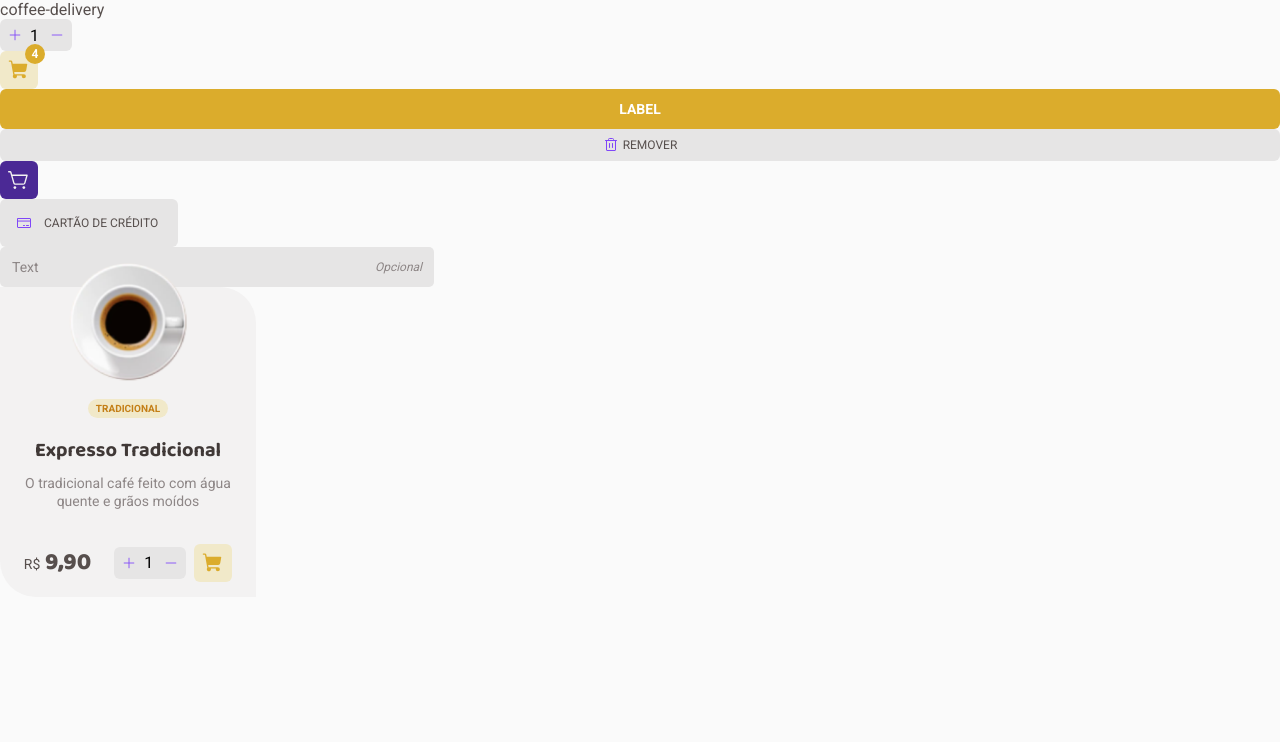
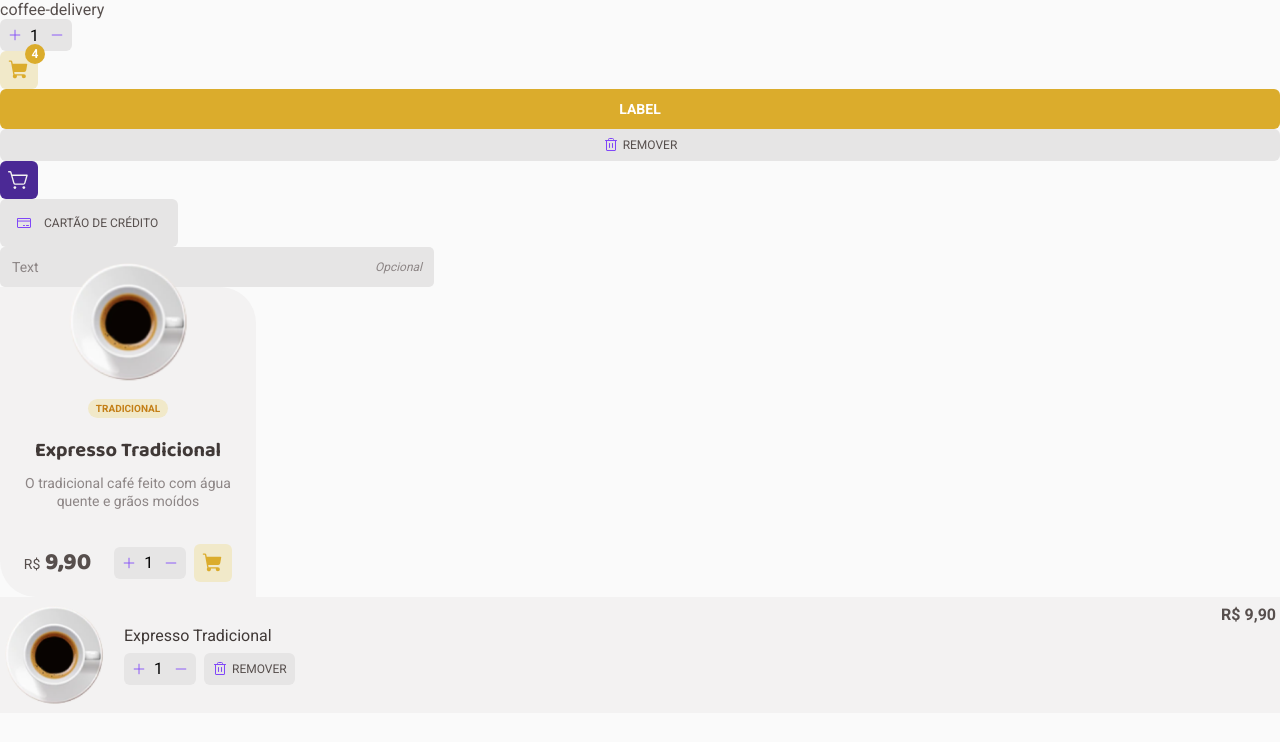
Before and after one commit to rvmelo/coffee-delivery, a React (Vite) app: page / in a window 1280 px wide. Shown: the top 742 px of the page. Built offline with nearby package versions, Linux system fonts and the light colour scheme.

Commit message:
feat: add small card coffee

```diff
--- a/src/App.tsx
+++ b/src/App.tsx
@@ -9,6 +9,7 @@ import { CreditCard } from 'phosphor-react'
 import { Input } from './components/input'
 import { CoffeeCard } from './components/coffeeCard'
 import { coffeeOptions } from './static/coffeeOptions'
+import { CoffeeSmallCard } from './components/coffeeSmallCard'
 
 export function App() {
   const { description, imageSrc, name, price } = coffeeOptions.express
@@ -34,6 +35,7 @@ export function App() {
         price={price}
         type="tradicional"
       />
+      <CoffeeSmallCard imageSrc={imageSrc} name={name} price={price} />
     </ThemeProvider>
   )
 }
--- a/src/components/buttons/index.tsx
+++ b/src/components/buttons/index.tsx
@@ -29,7 +29,7 @@ interface DeleteButtonProps {
 export const DeleteButton: React.FC<DeleteButtonProps> = ({ onClick }) => {
   return (
     <DeleteButtonContainer onClick={onClick}>
-      <Trash size={16} />
+      <Trash />
       <span>remover</span>
     </DeleteButtonContainer>
   )
--- a/src/components/buttons/styles.ts
+++ b/src/components/buttons/styles.ts
@@ -46,6 +46,8 @@ export const DeleteButtonContainer = styled.div`
 
   > svg {
     color: ${({ theme }) => theme.purple};
+    height: 1rem;
+    width: 1rem;
   }
 
   &:hover {
--- /dev/null
+++ b/src/components/coffeeSmallCard/index.tsx
@@ -0,0 +1,41 @@
+import React from 'react'
+import { NumberInput } from '../numberInput'
+import { DeleteButton } from '../buttons'
+import {
+  CardLeftSection,
+  CardRightSection,
+  CoffeeSmallCardContainer,
+} from './styles'
+
+interface CoffeeSmallCardProps {
+  name: string
+  price: string
+  imageSrc: string
+}
+
+export const CoffeeSmallCard: React.FC<CoffeeSmallCardProps> = ({
+  name,
+  price,
+  imageSrc,
+}) => {
+  return (
+    <CoffeeSmallCardContainer>
+      <CardLeftSection>
+        <img className="cardSVG" src={imageSrc} alt="" />
+        <div className="cardData">
+          <span>{name}</span>
+          <div className="cardInterface">
+            <NumberInput
+              onIncrement={() => undefined}
+              onDecrement={() => undefined}
+            />
+            <DeleteButton onClick={() => undefined} />
+          </div>
+        </div>
+      </CardLeftSection>
+      <CardRightSection>
+        <span>R$ {price}</span>
+      </CardRightSection>
+    </CoffeeSmallCardContainer>
+  )
+}
--- /dev/null
+++ b/src/components/coffeeSmallCard/styles.ts
@@ -0,0 +1,55 @@
+import styled from 'styled-components'
+
+export const CoffeeSmallCardContainer = styled.div`
+  display: flex;
+  flex-direction: row;
+  gap: 3.125rem;
+  background: ${({ theme }) => theme['base-card']};
+  padding: 8px 4px;
+`
+
+export const CardLeftSection = styled.div`
+  display: flex;
+  flex-direction: row;
+  align-items: center;
+  gap: 1.25rem;
+
+  > svg {
+    width: 4rem;
+    height: 4rem;
+  }
+
+  .cardData {
+    display: flex;
+    flex-direction: column;
+    align-items: flex-start;
+    gap: 8px;
+  }
+
+  .cardData > span {
+    font-size: 1rem;
+    font-weight: 400;
+    color: ${({ theme }) => theme['base-subtitle']};
+  }
+
+  .cardInterface {
+    display: flex;
+    flex-direction: row;
+    align-items: center;
+    gap: 8px;
+  }
+`
+
+export const CardRightSection = styled.div`
+  display: flex;
+  flex: 1;
+
+  > span {
+    font-size: 1rem;
+    font-weight: 700;
+    color: ${({ theme }) => theme['base-text']};
+    margin-left: auto;
+    margin-bottom: auto;
+    white-space: nowrap;
+  }
+`
```
